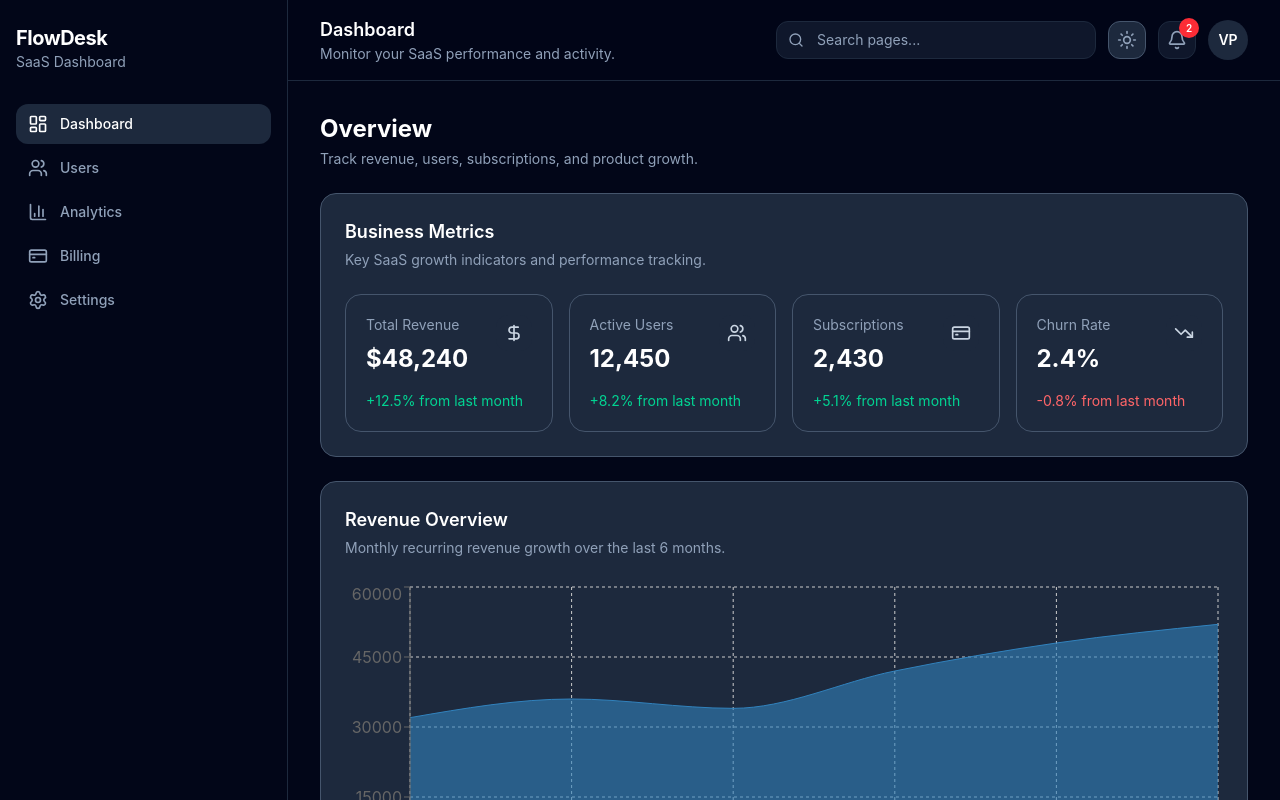
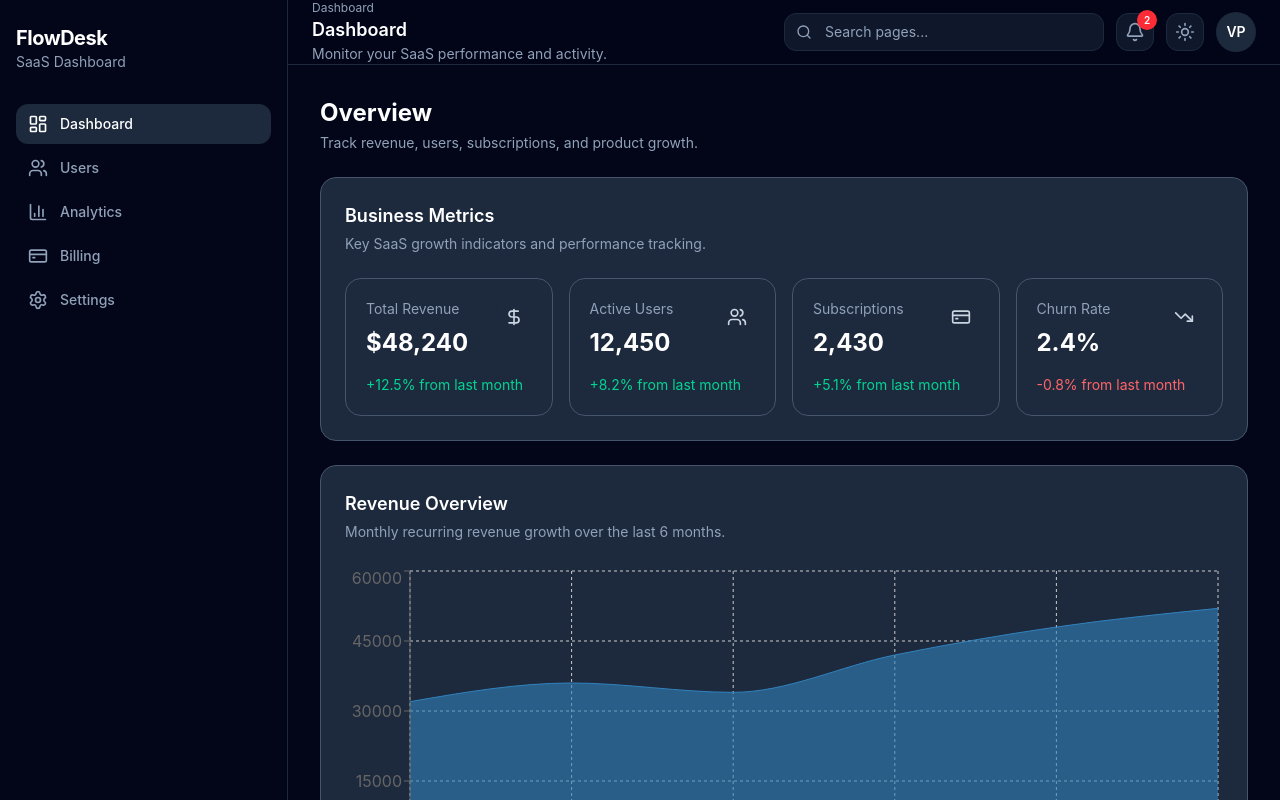
Before and after one commit to ReactRioters/flowdesk-saas-dashboard, a React (Vite) app: page / in a window 1280 px wide. Both pictures are taken after typing "name@example.com", "Sample123" into the empty fields and a click on the button "Sign in". Shown: the top 800 px of the page. Built offline with nearby package versions, Linux system fonts and the light colour scheme.

Commit message:
extracted theme toggle with separate component

```diff
--- a/src/components/layout/header.tsx
+++ b/src/components/layout/header.tsx
@@ -1,18 +1,16 @@
-import { Menu, Moon, Sun } from "lucide-react";
-import { useThemeStore } from "../../store/theme-store";
+import { Menu } from "lucide-react";
 import { useLocation } from "react-router-dom";
+
+import { ThemeToggle } from "../ui/theme-toggle";
+import { GlobalSearch } from "./global-search";
 import { NotificationsDropdown } from "./notifications-dropdown";
 import { UserMenu } from "./user-menu";
-import { GlobalSearch } from "./global-search";
 
 type HeaderProps = {
-  onMenuClick: () => void;
+  onOpenSidebar: () => void;
 };
 
-export function Header({
-  onMenuClick,
-}: HeaderProps) {
-  const { theme, toggleTheme } = useThemeStore();
+export function Header({ onOpenSidebar }: HeaderProps) {
   const location = useLocation();
 
   const pageTitleMap: Record<string, string> = {
@@ -26,27 +24,48 @@ export function Header({
   const pageDescriptionMap: Record<string, string> = {
     "/": "Monitor your SaaS performance and activity.",
     "/users": "Manage users, roles, and account access.",
-    "/billing": "Manage subscriptions, plans, and billing activity.",
-    "/analytics": "Track product growth and performance insights.",
-    "/settings": "Manage application preferences and account settings.",
+    "/billing":
+      "Manage subscriptions, plans, and billing activity.",
+    "/analytics":
+      "Track product growth and performance insights.",
+    "/settings":
+      "Manage application preferences and account settings.",
   };
 
-  const title = pageTitleMap[location.pathname] || "Dashboard";
+  const title =
+    pageTitleMap[location.pathname] || "Dashboard";
+
   const description =
     pageDescriptionMap[location.pathname] ||
     "Monitor your SaaS performance and activity.";
+
   return (
-    <header className="sticky top-0 z-30 border-b border-gray-200 dark:border-slate-800 bg-white/80 dark:bg-slate-950/80 px-4 py-4 backdrop-blur sm:px-6 lg:px-8">
-      <div className="flex items-center justify-between gap-4">
-        <div className="flex items-center gap-3">
+    <header className="sticky top-0 z-30 border-b border-slate-200 bg-white/80 backdrop-blur dark:border-slate-800 dark:bg-slate-950/80">
+      <div className="flex h-16 items-center justify-between px-4 lg:px-6">
+        <div className="flex items-center gap-4">
           <button
-            onClick={onMenuClick}
-            className="rounded-xl border border-slate-800 bg-slate-900 p-2 text-slate-300 lg:hidden"
+            type="button"
+            onClick={onOpenSidebar}
+            className="rounded-xl border border-slate-200 p-2 text-slate-500 hover:bg-slate-100 lg:hidden dark:border-slate-800 dark:text-slate-400 dark:hover:bg-slate-900"
           >
             <Menu className="h-5 w-5" />
           </button>
 
           <div>
+            <nav className="text-xs text-slate-500 dark:text-slate-400">
+              <span>Dashboard</span>
+
+              {location.pathname !== "/" && (
+                <>
+                  <span className="mx-2">/</span>
+
+                  <span className="text-slate-700 dark:text-slate-300">
+                    {title}
+                  </span>
+                </>
+              )}
+            </nav>
+
             <h2 className="text-lg font-semibold text-slate-900 dark:text-white">
               {title}
             </h2>
@@ -60,18 +79,9 @@ export function Header({
         <div className="flex items-center gap-3">
           <GlobalSearch />
 
-          <button
-            onClick={toggleTheme}
-            className="rounded-xl border border-gray-300 bg-white p-2 text-slate-400 hover:text-white dark:border-slate-600 dark:bg-slate-800 dark:text-slate-400 dark:hover:bg-slate-600"
-          >
-            {theme === "dark" ? (
-              <Sun className="h-5 w-5" />
-            ) : (
-              <Moon className="h-5 w-5" />
-            )}
-          </button>
+          <NotificationsDropdown />
 
-          <NotificationsDropdown />
+          <ThemeToggle />
 
           <UserMenu />
         </div>
--- /dev/null
+++ b/src/components/ui/theme-toggle.tsx
@@ -0,0 +1,26 @@
+import { Moon, Sun } from "lucide-react";
+
+import { useThemeStore } from "../../store/theme-store";
+
+export function ThemeToggle() {
+  const theme = useThemeStore((state) => state.theme);
+  const toggleTheme = useThemeStore(
+    (state) => state.toggleTheme
+  );
+
+  const isDark = theme === "dark";
+
+  return (
+    <button
+      type="button"
+      onClick={toggleTheme}
+      className="rounded-xl border border-slate-200 bg-white p-2 text-slate-500 hover:bg-slate-100 dark:border-slate-800 dark:bg-slate-900 dark:text-slate-400 dark:hover:text-white"
+    >
+      {isDark ? (
+        <Sun className="h-5 w-5" />
+      ) : (
+        <Moon className="h-5 w-5" />
+      )}
+    </button>
+  );
+}
```
